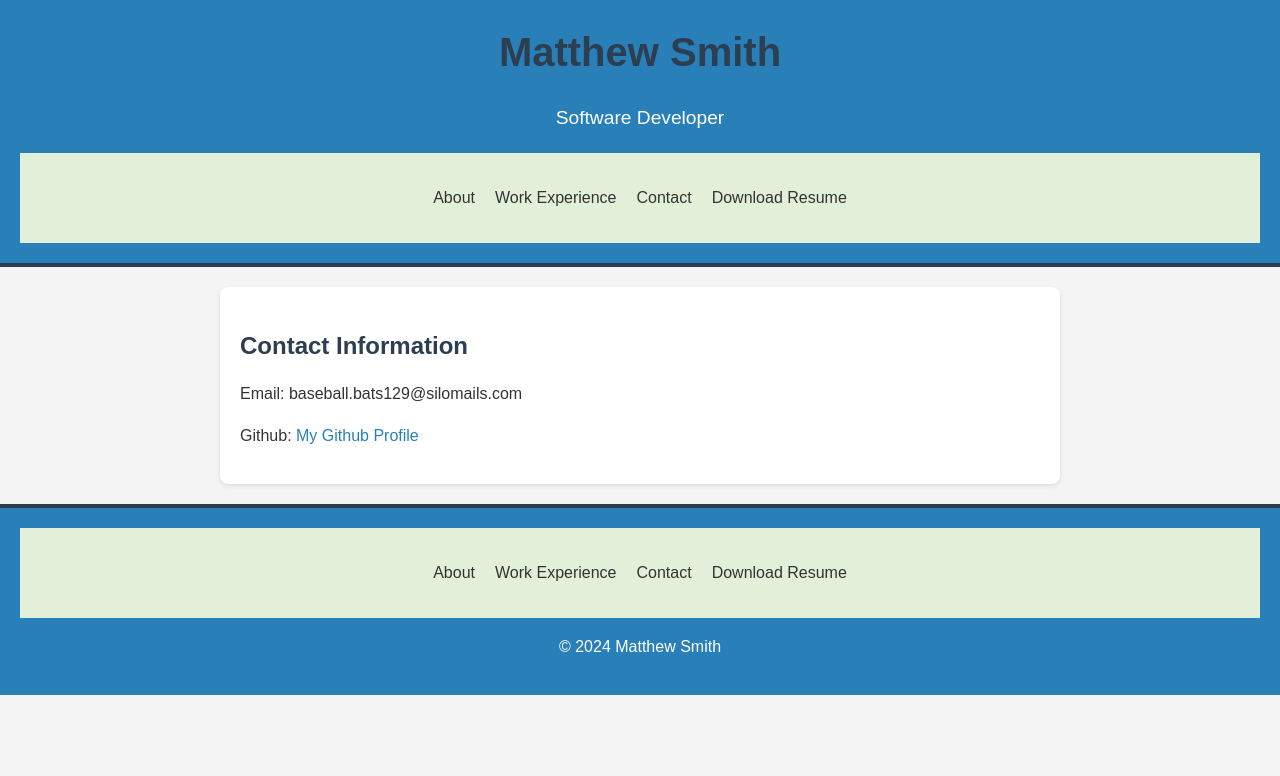
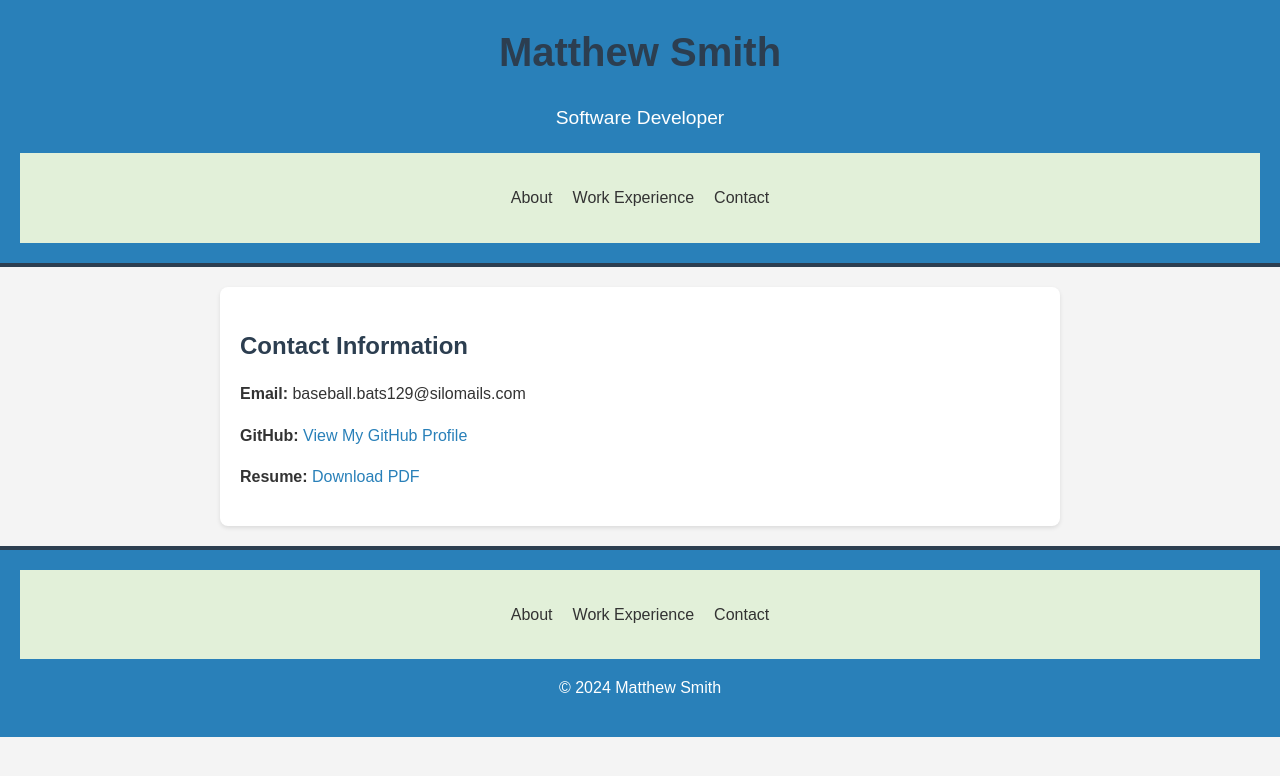
Before and after one commit to msmith1392/msmith1392.github.io, a React (Create React App) app: page /contact in a window 1280 px wide. Shown: the top 776 px of the page. Built offline with nearby package versions, Linux system fonts and the light colour scheme.

Commit message:
Refactor Contact Component and NavBar
Moved resume from NavBar to Contact section to streamline navigation.

Updated GitHub link text.

Added bold labels for better clarity.

```diff
--- a/src/components/Contact.js
+++ b/src/components/Contact.js
@@ -5,11 +5,11 @@ const Contact = () => (
     <section>
       <FadeInSection>
         <h2>Contact Information</h2>
-        <p>Email: baseball.bats129@silomails.com</p>
-        <p>Github: <a href="https://github.com/msmith1392">My Github Profile</a></p>
-        {/* Add more contact info if needed */}
+        <p><strong>Email:</strong> baseball.bats129@silomails.com</p>
+        <p><strong>GitHub:</strong> <a href="https://github.com/msmith1392">View My GitHub Profile</a></p>
+        <p><strong>Resume:</strong> <a href="/resume.pdf" download>Download PDF</a></p>
       </FadeInSection>
     </section>
-  );
+);
 
 export default Contact;
--- a/src/components/NavBar.js
+++ b/src/components/NavBar.js
@@ -7,7 +7,6 @@ const NavBar = () => (
       <li><Link to="/">About</Link></li>
       <li><Link to="/work-experience">Work Experience</Link></li>
       <li><Link to="/contact">Contact</Link></li>
-      <li><a href="/resume.pdf" download>Download Resume</a></li>
     </ul>
   </nav>
 );
```
